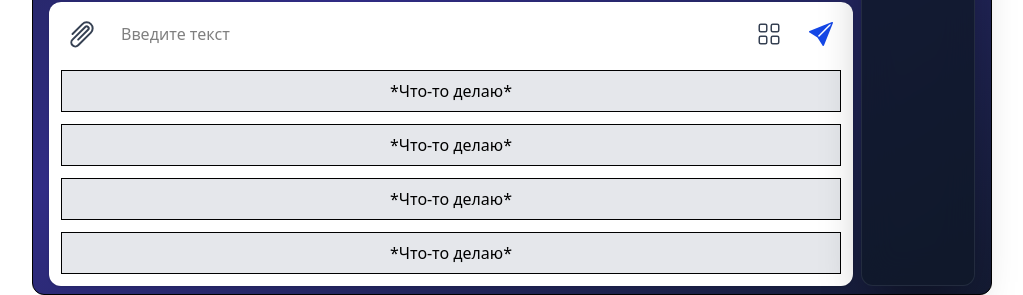
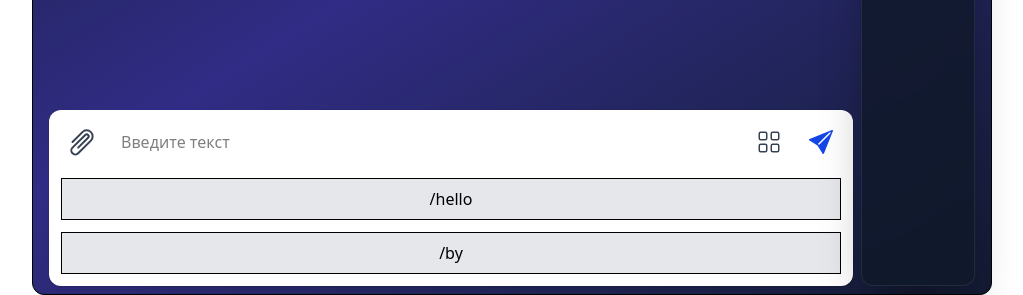
Before and after one commit to Nexxxit/connectomChat, a React (Vite) app: page / in a window 1280 px wide. Both pictures are taken after a click on the button 897 px from the left and 759 px from the top of the page. Shown: the part 505-800 px from the top of the page, without its empty margins (128-1151 px from the left). Built offline with nearby package versions, Linux system fonts and the light colour scheme.

Commit message:
feat: add send user command and bot response

```diff
--- a/src/components/commandMenu/CommandMenu.tsx
+++ b/src/components/commandMenu/CommandMenu.tsx
@@ -1,10 +1,31 @@
+import { messageStore } from "../../stores/messageStore";
+
 export default function CommandMenu() {
+  const commands = [
+    {
+      command: '/hello',
+      response: 'Hello!'
+    },
+    {
+      command: '/by',
+      response: 'By!'
+    }
+  ]
+
+  const handleSendCommand = (userCommand: string, botResponse: string) => {
+    messageStore.addMessage(userCommand);
+    messageStore.addBotMessage(botResponse);
+  }
+
   return (
     <div className="flex flex-col gap-3">
+      {commands.map(cmd => (
+        <button className="border bg-gray-200 p-2 cursor-pointer hover:bg-gray-400" onClick={() => handleSendCommand(cmd.command, cmd.response)}>{cmd.command}</button>
+      ))}
+      {/* <button className="border bg-gray-200 p-2 cursor-pointer hover:bg-gray-400">*Что-то делаю*</button>
       <button className="border bg-gray-200 p-2 cursor-pointer hover:bg-gray-400">*Что-то делаю*</button>
       <button className="border bg-gray-200 p-2 cursor-pointer hover:bg-gray-400">*Что-то делаю*</button>
-      <button className="border bg-gray-200 p-2 cursor-pointer hover:bg-gray-400">*Что-то делаю*</button>
-      <button className="border bg-gray-200 p-2 cursor-pointer hover:bg-gray-400">*Что-то делаю*</button>
+      <button className="border bg-gray-200 p-2 cursor-pointer hover:bg-gray-400">*Что-то делаю*</button> */}
     </div>
   );
 }
--- a/src/components/messageComposer/MessageComposer.tsx
+++ b/src/components/messageComposer/MessageComposer.tsx
@@ -4,7 +4,7 @@ import CommandMenu from "../commandMenu/CommandMenu";
 
 export default function MessageComposer() {
   const [messageText, setMessageText] = useState("");
-  const [showMenu, setShowMenu] = useState(false);
+  const [showCommandMenu, setShowCommandMenu] = useState(false);
 
   const handleSendMessage = () => {
     messageStore.addMessage(messageText);
@@ -45,7 +45,7 @@ export default function MessageComposer() {
         <button
           type="button"
           className="shrink cursor-pointer p-1 rounded-full text-gray-700 bg-white active:translate-y-1 transition duration-100 ease-in-out"
-          onClick={() => setShowMenu(!showMenu)}
+          onClick={() => setShowCommandMenu(!showCommandMenu)}
         >
           <svg
             xmlns="http://www.w3.org/2000/svg"
@@ -59,7 +59,7 @@ export default function MessageComposer() {
           </svg>
         </button>
         <button
-          onClick={handleSendMessage}
+          onClick={() => handleSendMessage()}
           className="shrink cursor-pointer p-1 rounded-full text-blue-700 bg-white active:translate-y-1 transition duration-100 ease-in-out"
         >
           <svg
@@ -74,7 +74,7 @@ export default function MessageComposer() {
           </svg>
         </button>
       </div>
-      {showMenu && <CommandMenu />}
+      {showCommandMenu && <CommandMenu/>}
     </div>
   );
 }
--- a/src/stores/messageStore.ts
+++ b/src/stores/messageStore.ts
@@ -54,6 +54,20 @@ class MessageStore {
   deleteMessage(id: number) {
     this.messages = this.messages.filter((message) => message.id !== id);
   }
+
+  addBotMessage(messageText: string) {
+    if (messageText.trim() === "") return;
+
+    const botMessage: Message = {
+      id: Date.now(),
+      userPicture: 'https://i.pinimg.com/736x/97/19/70/971970605fc12e0a49676699bf2137fc.jpg',
+      userName: 'Bot',
+      messageText: messageText.trim(),
+      timestamp: new Date(),
+    };
+
+    this.messages = [...this.messages, botMessage];
+  }
 }
 
 export const messageStore = new MessageStore();
```
